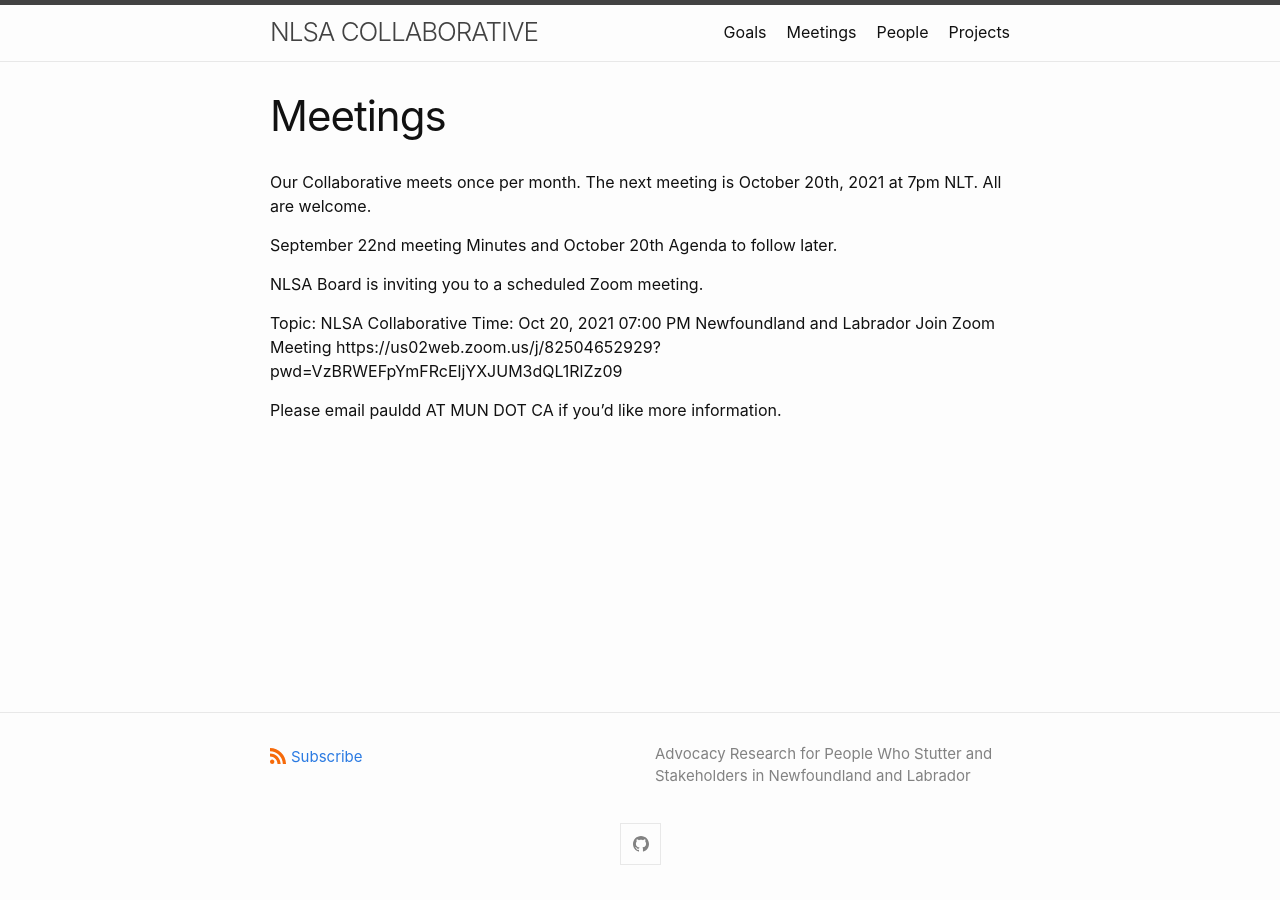
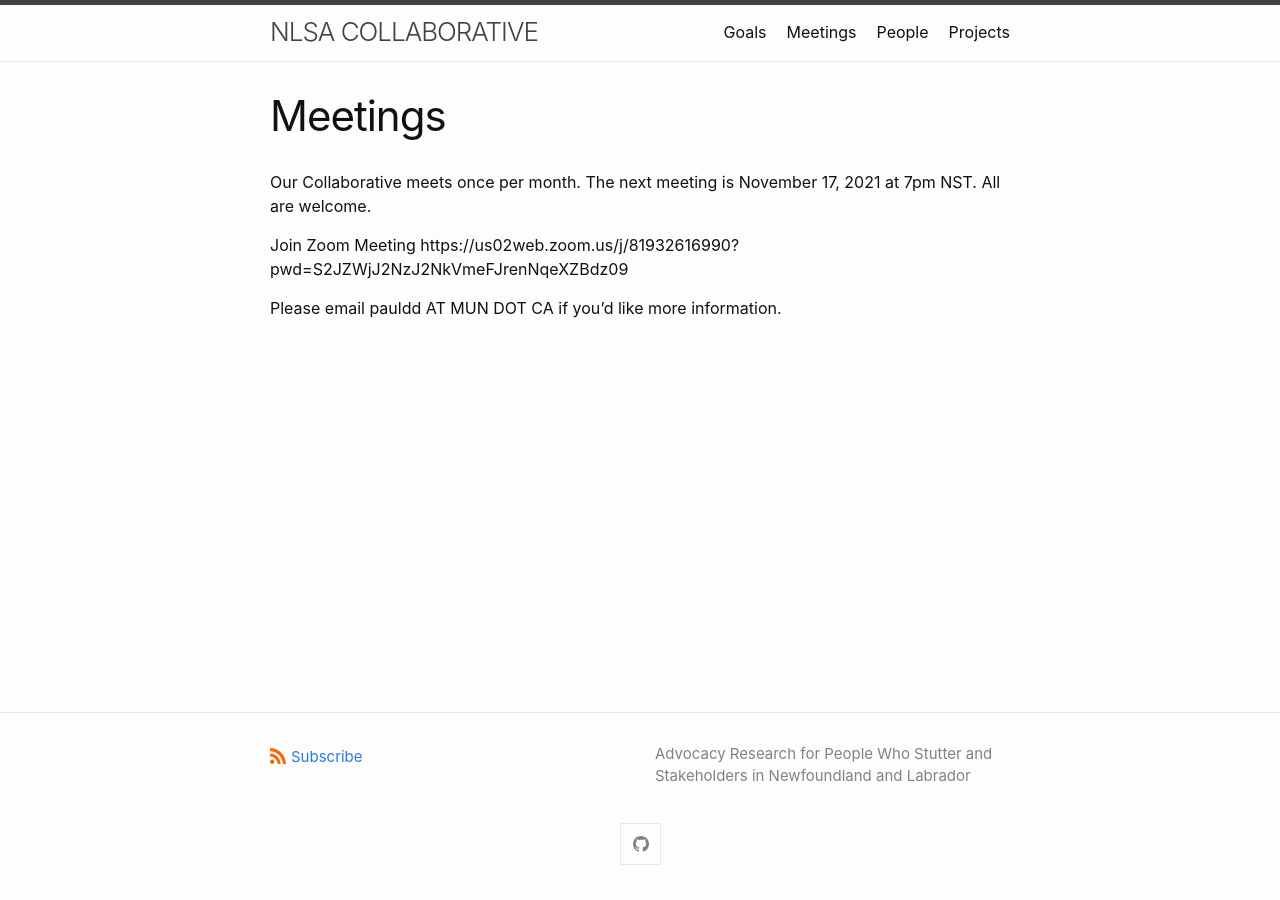
Before and after one commit to pauldedecker/commco-lab, a Jekyll site: the page built from Meetings.md, in a window 1280 px wide. Built offline with Jekyll 4.4.1, drawn with Linux system fonts in a browser that asks for light colours.

Commit message:
Update Meetings.md

```diff
--- a/Meetings.md
+++ b/Meetings.md
@@ -3,15 +3,9 @@ layout: page
 title: Meetings
 permalink: /meetings/
 ---
-Our Collaborative meets once per month. The next meeting is October 20th, 2021 at 7pm NLT. All are welcome.
+Our Collaborative meets once per month. The next meeting is November 17, 2021 at 7pm NST. All are welcome.
 
-September 22nd meeting Minutes and October 20th Agenda to follow later.
-
-NLSA Board is inviting you to a scheduled Zoom meeting.
-
-Topic: NLSA Collaborative
-Time: Oct 20, 2021 07:00 PM Newfoundland and Labrador
 Join Zoom Meeting
-https://us02web.zoom.us/j/82504652929?pwd=VzBRWEFpYmFRcEljYXJUM3dQL1RlZz09
+https://us02web.zoom.us/j/81932616990?pwd=S2JZWjJ2NzJ2NkVmeFJrenNqeXZBdz09
 
 Please email pauldd AT MUN DOT CA if you'd like more information.
```
